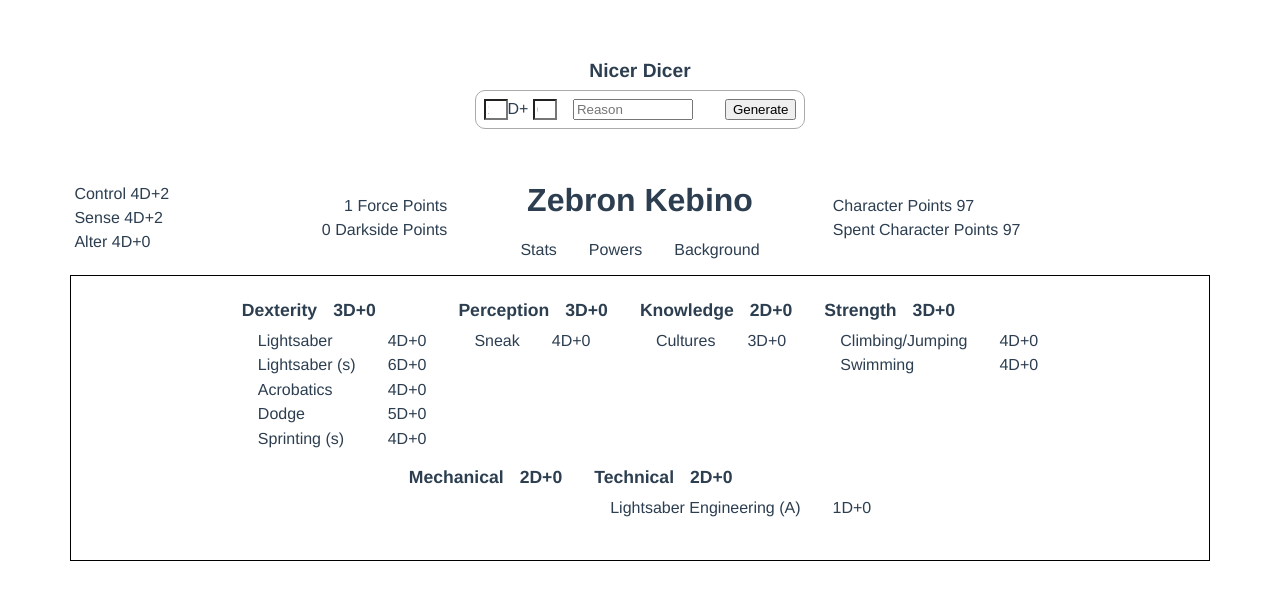
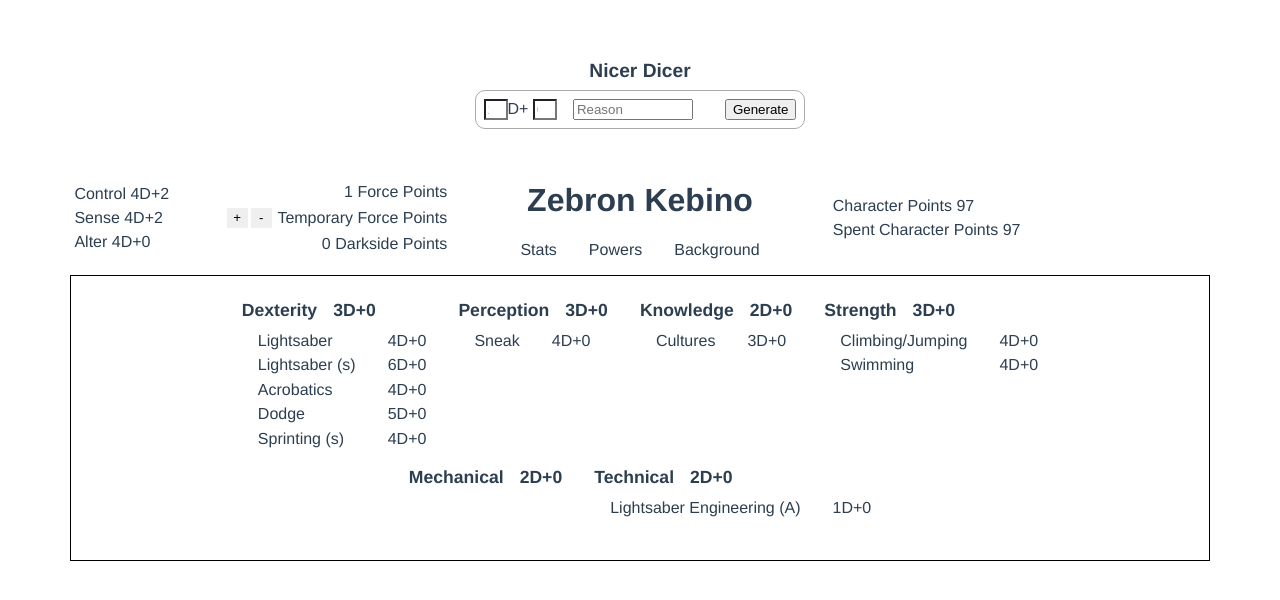
Before and after one commit to darafsa/star-wars-d6, a Vue app: page / in a window 1280 px wide. Shown: the top 600 px of the page. Built offline with nearby package versions, Linux system fonts and the light colour scheme.

Commit message:
Temp Force Points

```diff
--- a/src/components/Navbar.vue
+++ b/src/components/Navbar.vue
@@ -9,6 +9,11 @@
 				</div>
 				<div class="right-align">
 					<p>{{ points.force }} Force Points</p>
+					<p>
+						<button class="number-button" @click="force_temp++">+</button>
+						<button class="number-button" @click="() => { if (force_temp > 0) force_temp--; }">-</button>
+						{{ force_temp }} Temporary Force Points
+					</p>
 					<p>{{ points.darkside }} Darkside Points</p>
 				</div>
 			</div>
@@ -34,7 +39,7 @@
 </template>
 
 <script>
-import { reactive } from "vue";
+import { reactive, ref } from "vue";
 import Stats from "./Zebron Kebino/Stats/Stats";
 import Background from "./Zebron Kebino/Background";
 import Powers from "./Zebron Kebino/Powers/Powers";
@@ -54,6 +59,8 @@ export default {
 			stats: true,
 			background: false,
 		});
+
+		const force_temp = ref(points.force_temp);
 
 		function showStats() {
 			data.stats = true;
@@ -82,6 +89,7 @@ export default {
 			showStats,
 			showPowers,
 			showBackground,
+			force_temp
 		};
 	},
 };
@@ -146,6 +154,14 @@ export default {
 		.right-align {
 			align-items: flex-end !important;
 		}
+
+		.number-button {
+			width: 1.3rem;
+			height: 1.3rem;
+			border: 0;
+			border-radius: 0;
+			margin: 0 0.1rem;
+		}
 	}
 }
 </style>
```
